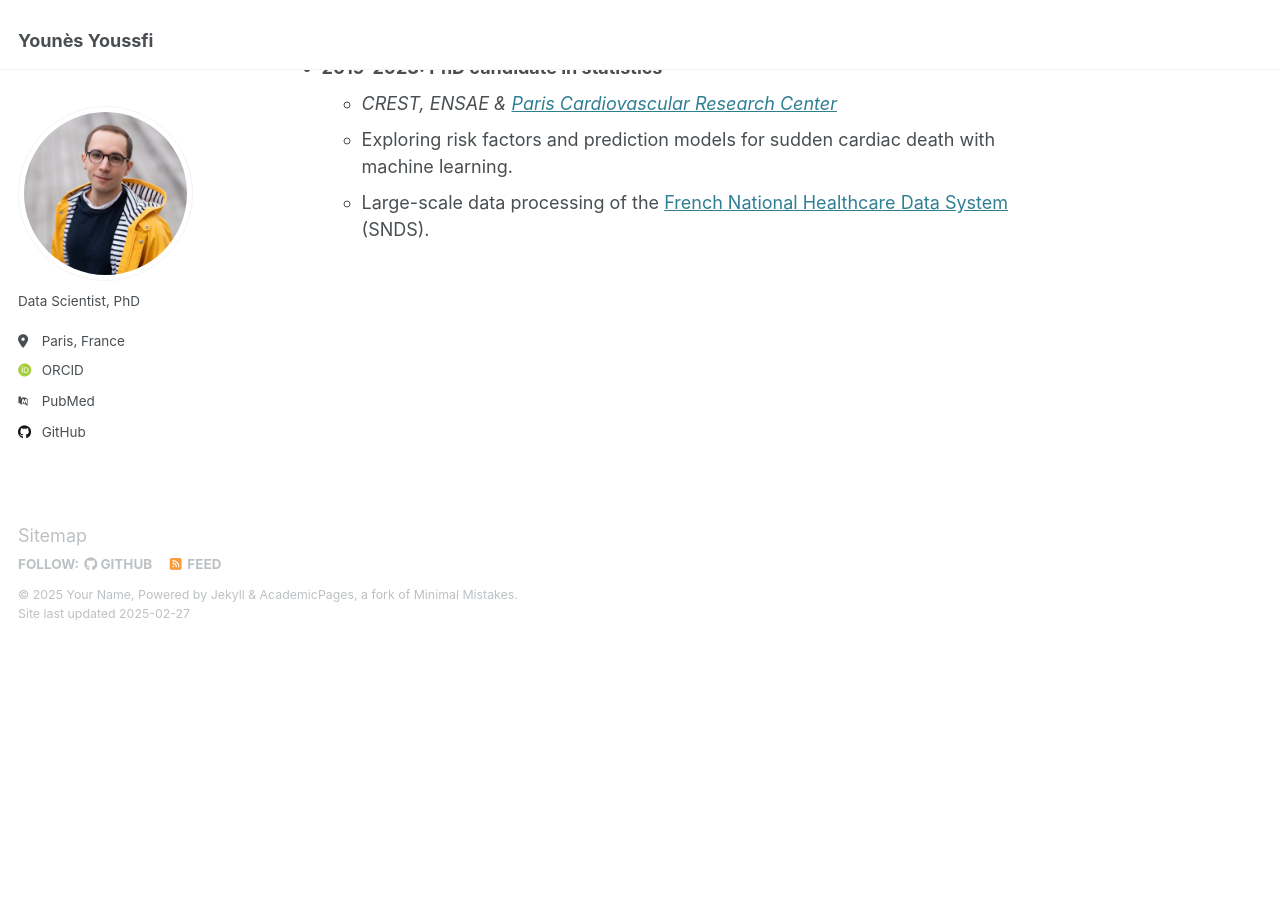
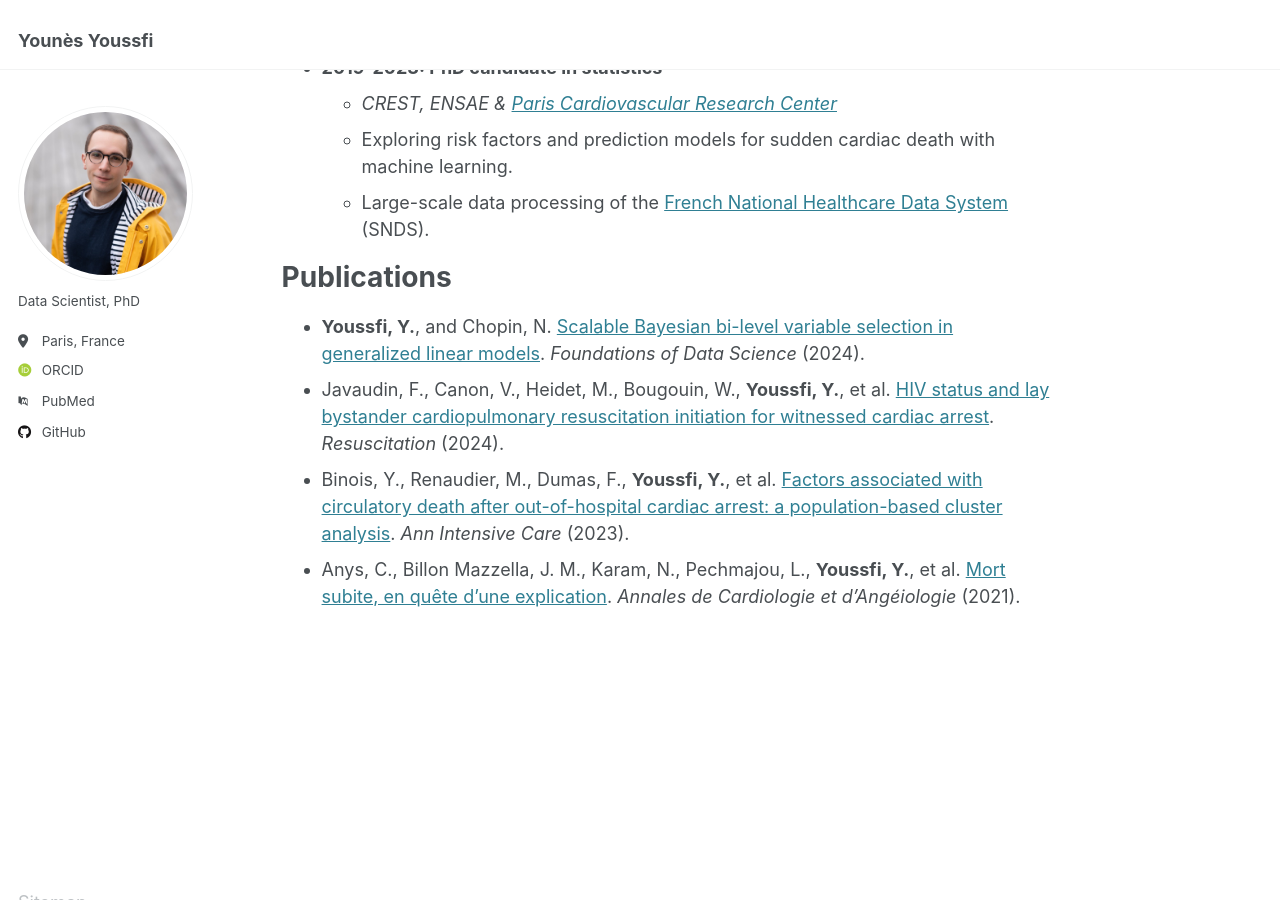
Before and after one commit to youyoussfi/youyoussfi.github.io, a Jekyll site: the page built from _pages/about.md, in a window 1280 px wide and 900 px high, scrolled down 801 px. Built offline with Jekyll 4.4.1, drawn with Linux system fonts in a browser that asks for light colours; some web fonts are replaced; before the commit the page ends 1442 px from its top, so only the background shows below that.

Commit message:
Update about.md

```diff
--- a/_pages/about.md
+++ b/_pages/about.md
@@ -29,3 +29,10 @@ Work experience
   * *CREST, ENSAE & [Paris Cardiovascular Research Center](https://parcc.inserm.fr/)*
   * Exploring risk factors and prediction models for sudden cardiac death with machine learning.
   * Large-scale data processing of the [French National Healthcare Data System](https://www.health-data-hub.fr/snds) (SNDS).
+
+Publications
+======
+- **Youssfi, Y.**, and Chopin, N. [Scalable Bayesian bi-level variable selection in generalized linear models](https://www.aimsciences.org/article/doi/10.3934/fods.2024010). *Foundations of Data Science* (2024).
+- Javaudin, F., Canon, V., Heidet, M., Bougouin, W., **Youssfi, Y.**, et al. [HIV status and lay bystander cardiopulmonary resuscitation initiation for witnessed cardiac arrest](https://www.resuscitationjournal.com/article/S0300-9572(24)00162-X/fulltext). *Resuscitation* (2024).
+- Binois, Y., Renaudier, M., Dumas, F., **Youssfi, Y.**, et al. [Factors associated with circulatory death after out-of-hospital cardiac arrest: a population-based cluster analysis](https://annalsofintensivecare.springeropen.com/articles/10.1186/s13613-023-01143-8). *Ann Intensive Care* (2023).
+- Anys, C., Billon Mazzella, J. M., Karam, N., Pechmajou, L., **Youssfi, Y.**, et al. [Mort subite, en quête d’une explication](https://www.em-consulte.com/article/1447689/article/mort-subite-en-quete-d-une-explication). *Annales de Cardiologie et d'Angéiologie* (2021).
```
